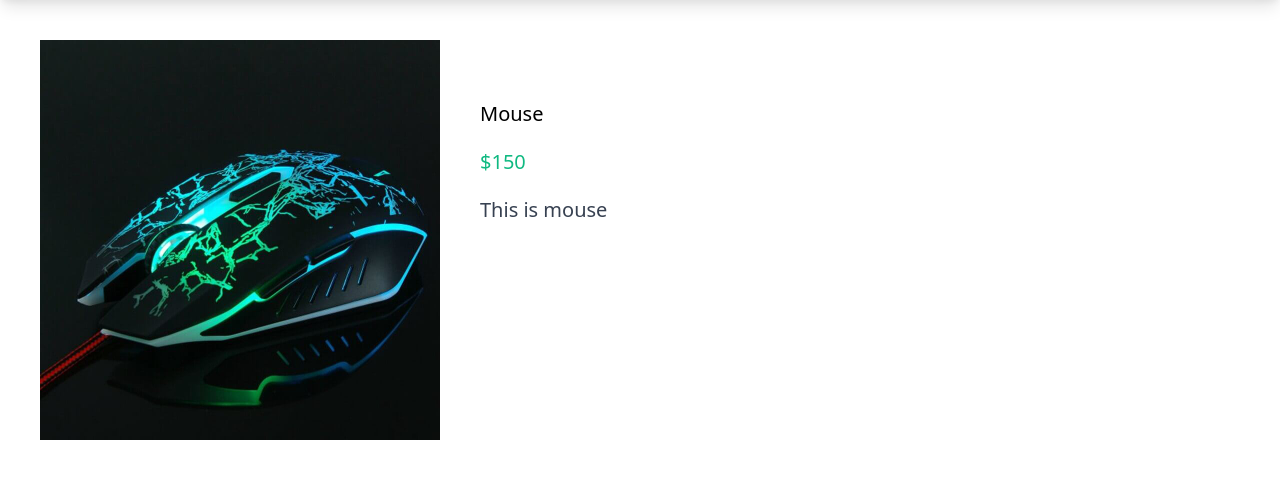
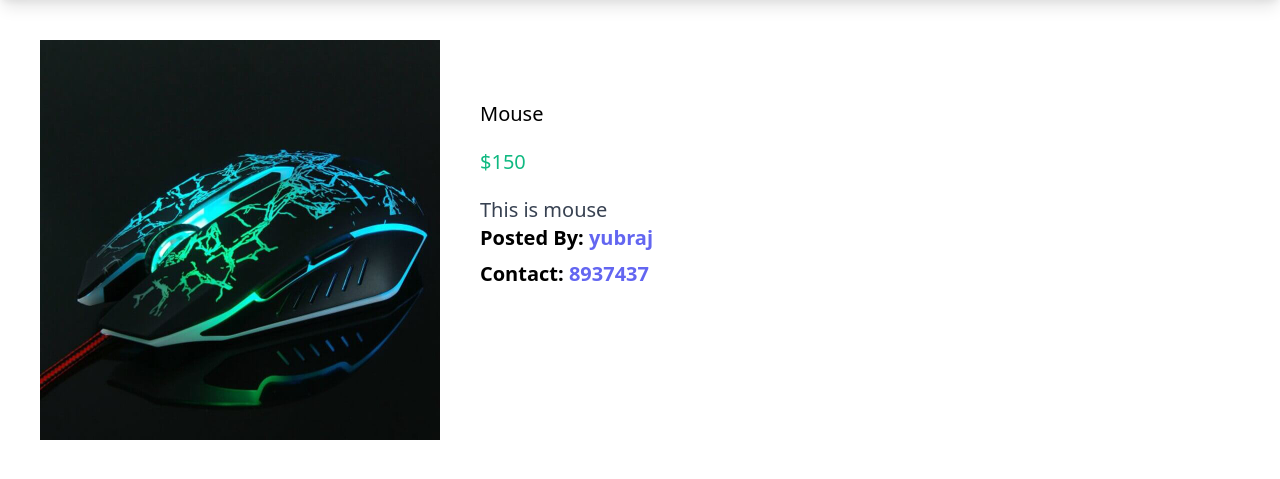
Before and after one commit to yubrajthapa/DjangoFirst, a Django app: page /myapp/products/9/ in a window 1280 px wide. Shown: the part 64-543 px from the top of the page. Run offline with Django 4.2, Linux system fonts and the light colour scheme; data comes from the database, SQL or seed files in the repository; both versions use the stored data as it was after the commit; style sheets or scripts are compiled from the project's sources.

Commit message:
Displaying contact number from another model

```diff
--- a/myapp/templates/myapp/detail.html
+++ b/myapp/templates/myapp/detail.html
@@ -7,6 +7,8 @@
         <div class="mt-5">{{product.name}}</div>
         <div class="mt-5 text-green-500">${{product.price}}</div>
         <div class="mt-5 text-gray-700">{{product.desc}}</div>
+        <div class= "font-bold mb-2">Posted By: <span class="text-indigo-500">{{product.seller_name}}</span> </div>
+        <div class= "font-bold mb-2">Contact: <span class="text-indigo-500">{{product.seller_name.profile.contact_number}}</span> </div>
     </div>
 </div>
 
```
Also changed, not shown: db.sqlite3.
